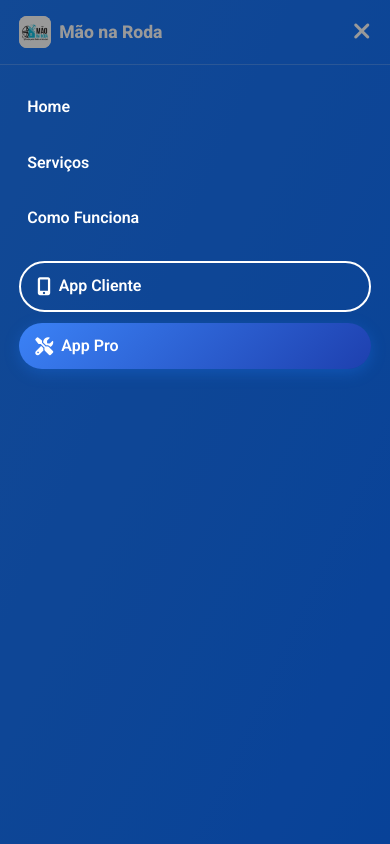
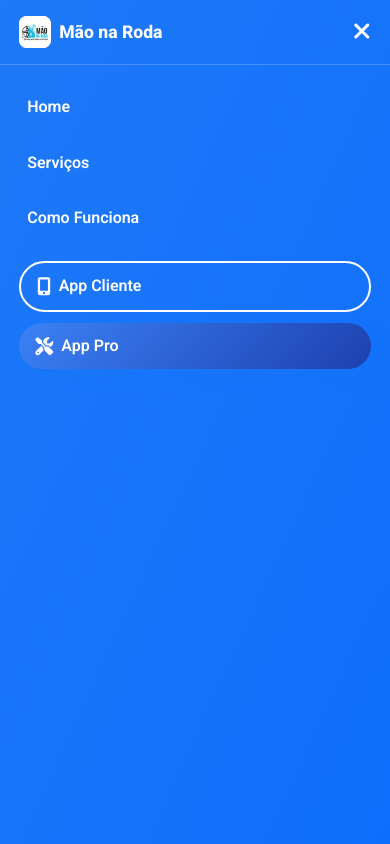
Before and after one commit to Anathyon/M-o-na-roda, a React (Vite) app in the folder mao-na-roda-site/: page / in a window 390 px wide. Both pictures are taken after a click on the element 364 px from the left and 28 px from the top of the page. Shown: the top 844 px of the page. Built offline with nearby package versions, Linux system fonts and the light colour scheme; the HTML template or start-up script is replaced by a standard one.

Commit message:
melhoria header mobile

```diff
--- a/mao-na-roda-site/src/components/Header.tsx
+++ b/mao-na-roda-site/src/components/Header.tsx
@@ -17,7 +17,6 @@ export default function Header() {
             }
         } else {
             setSidebarOpen(false);
-            // Para links externos, deixa o comportamento padrão
         }
     };
 
@@ -214,12 +213,15 @@ export default function Header() {
                         </a>
                     </div>
                 </div>
-                {/* Overlay para fechar ao clicar fora */}
+            </aside>
+            {/* Overlay para fechar ao clicar fora, fica atrás do menu */}
+            {sidebarOpen && (
                 <div
-                    className={`sidebar-overlay fixed inset-0 bg-black/40 z-[1999] ${sidebarOpen ? "block" : "hidden"}`}
+                    className="sidebar-overlay fixed inset-0 bg-black/40 z-[1500] md:hidden"
+                    style={{ pointerEvents: "auto" }}
                     onClick={() => setSidebarOpen(false)}
                 />
-            </aside>
+            )}
 
             <style>{`
                 /* MOBILE */
@@ -254,6 +256,7 @@ export default function Header() {
                         max-width: 100vw !important;
                         border-radius: 0 !important;
                         padding: 0 !important;
+                        z-index: 2000 !important;
                     }
                     .sidebar-header {
                         padding: 1rem 1.2rem !important;
@@ -275,12 +278,15 @@ export default function Header() {
                         padding-left: 1.2rem !important;
                         padding-right: 1.2rem !important;
                         padding-bottom: 1.2rem !important;
-                        z-index: 99999999 !important;
+                        z-index: 2001 !important;
                     }
                     .sidebar-btn-app, .sidebar-btn-pro {
                         font-size: 1rem !important;
                         padding: 0.7rem 1rem !important;
-                        z-index: 99999999 !important;
+                        z-index: 2001 !important;
+                    }
+                    .sidebar-overlay {
+                        z-index: 1500 !important;
                     }
                 }
                 /* TABLET */
```
